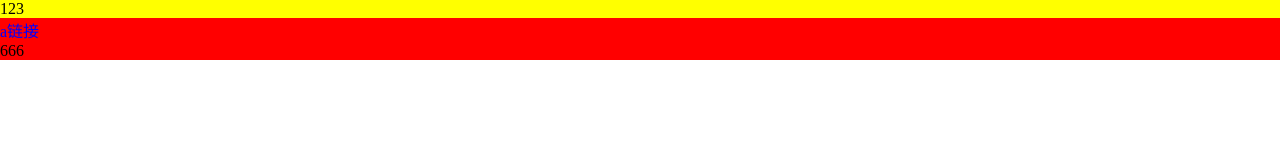
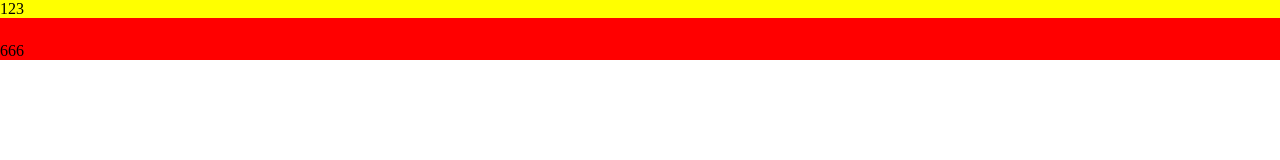
Before and after one commit to pzzyf/vue3-demo, a Vue app: page / in a window 1280 px wide. In both pictures the pointer is over the link "a链接". Shown: the top 160 px of the page. Built offline with nearby package versions, Linux system fonts and the light colour scheme; what afe1-ui would draw is missing.

Commit message:
&选择父类

```diff
--- a/src/components/scss.vue
+++ b/src/components/scss.vue
@@ -28,7 +28,7 @@ $bb-red: red;
   }
   article a {
     color: blue;
-    :hover {
+    &:hover {
       color: red;
     }
   }
```
